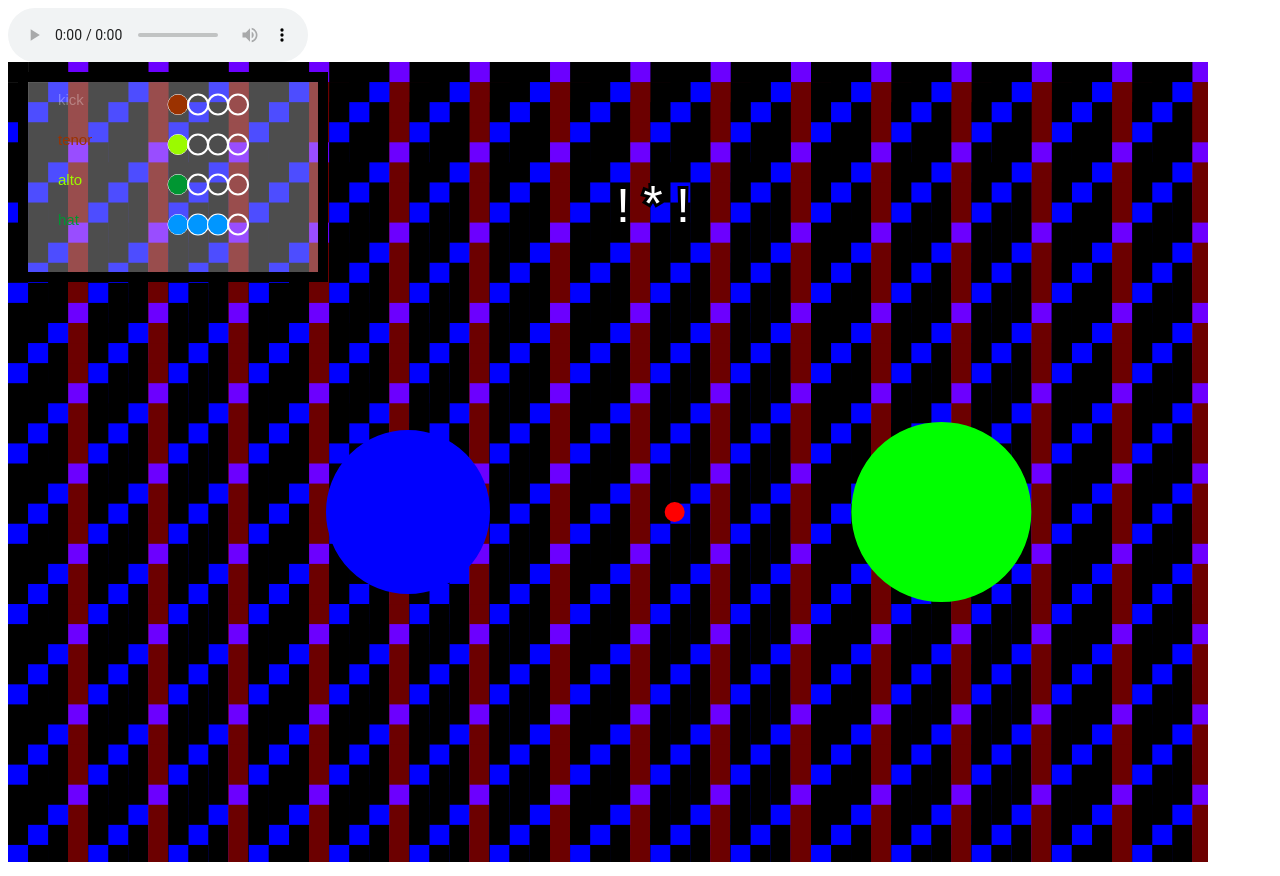
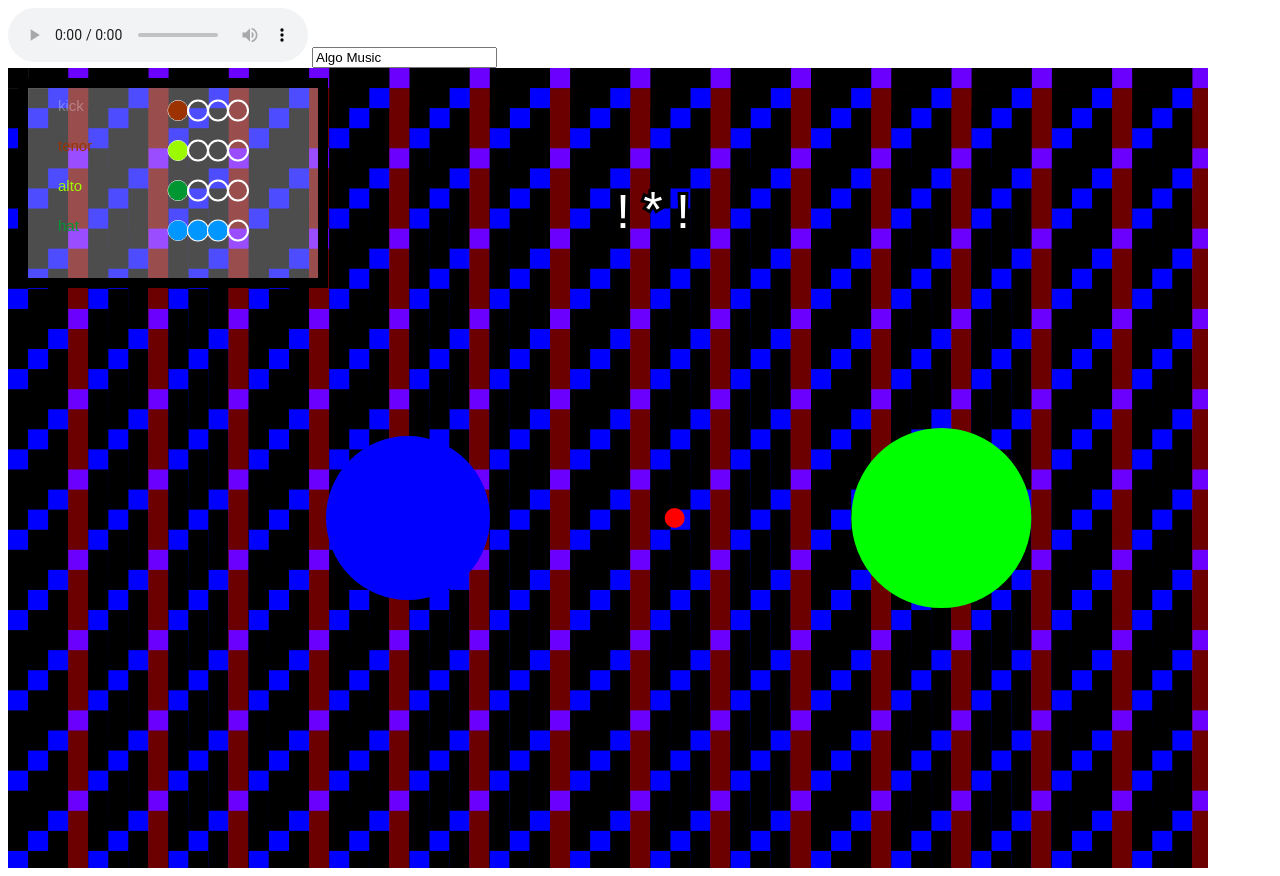
Before and after one commit to ckmahoney/js13kgames-2020, a website built with webpack: page index.html in a window 1280 px wide. Built offline with nearby package versions, Linux system fonts and the light colour scheme.

Commit message:
Added title field

```diff
--- a/index.html
+++ b/index.html
@@ -1,6 +1,7 @@
 <body>
   <audio controls></audio>
   <style>*{margin:0, padding:0;}</style>
+  <input type="text" name="title" value="Algo Music" />
 	<script src="repl.js"></script>
 
 </body>
```
